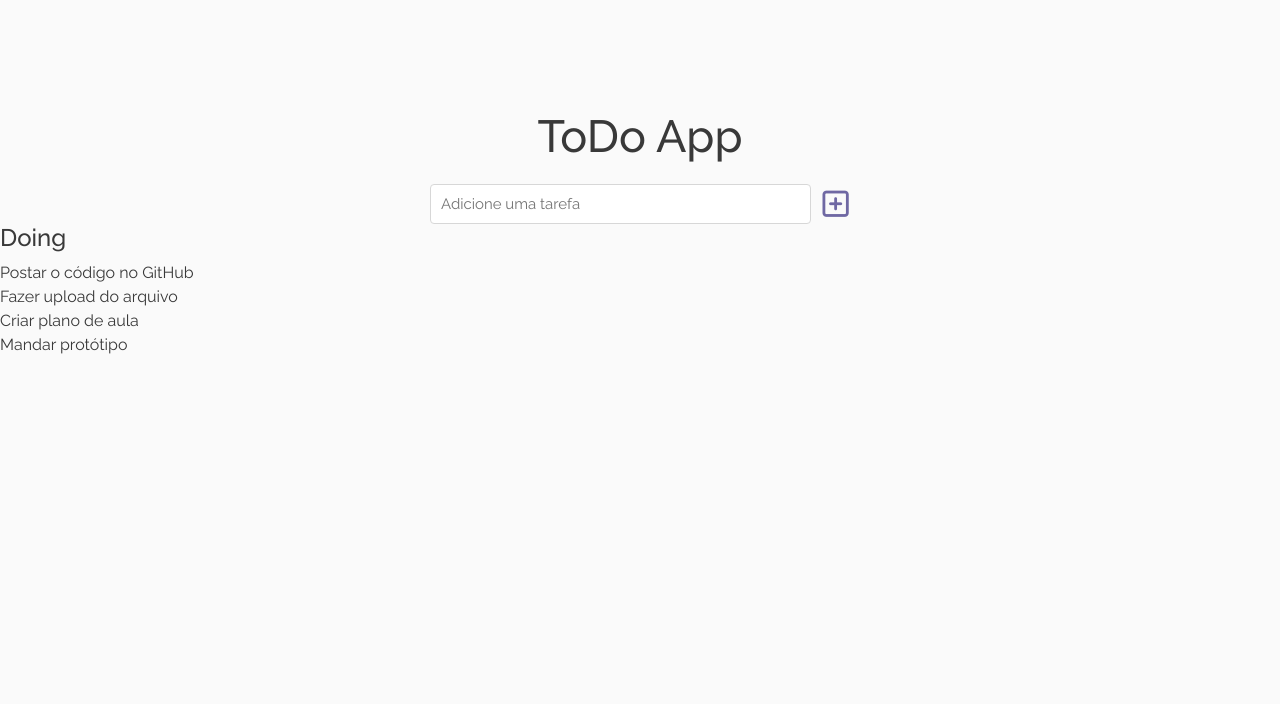
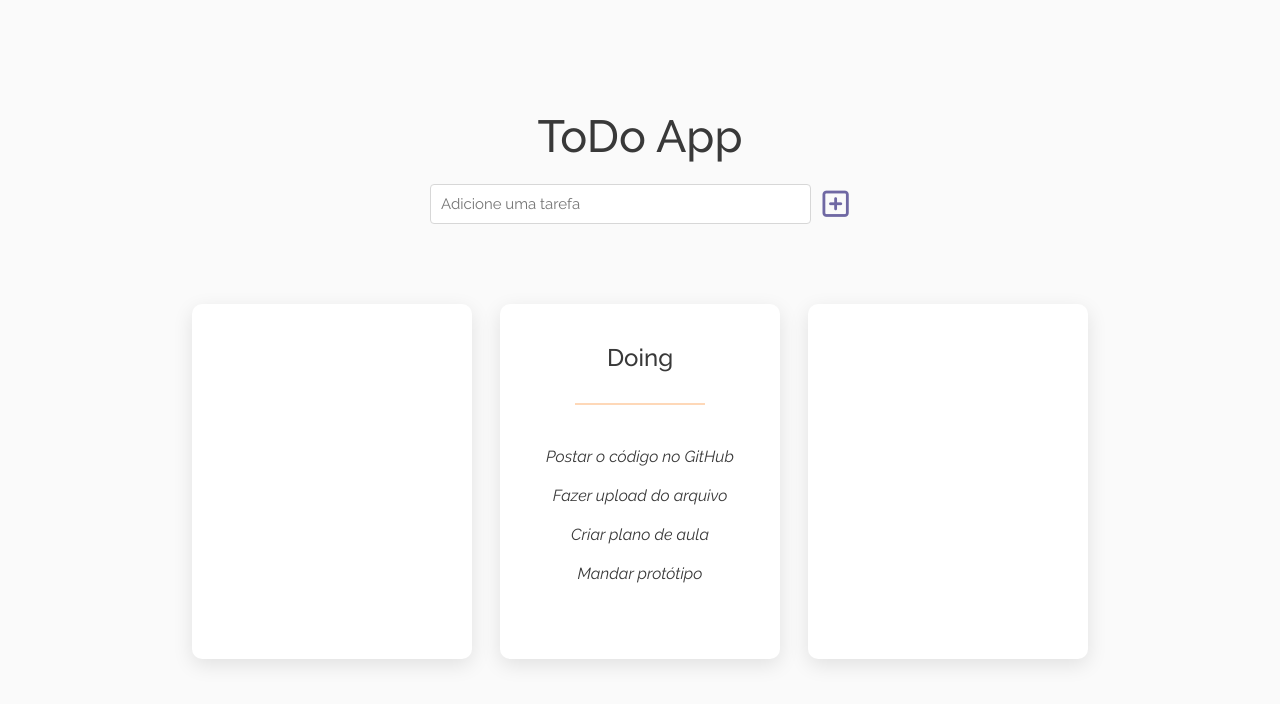
Before and after one commit to gabrielsarubo/todo-list-unectjr, a PHP site: page / in a window 1280 px wide. Shown: the top 704 px of the page. Run offline with PHP 8.4, Linux system fonts and the light colour scheme; some libraries are stand-ins or nearby versions.

Commit message:
Create base styling for the cards

```diff
--- a/assets/css/style.css
+++ b/assets/css/style.css
@@ -46,7 +46,7 @@ h3 { font-size: 1.25rem; }
 h4 { font-size: 1rem; }
 
 h1, h2, h3, h4, h5, h6 {
-    margin-bottom: .5rem;
+    /* margin-bottom: .5rem; */
     font-weight: 500;
     line-height: 1.2;
 }
@@ -107,3 +107,70 @@ div.cabecalho-inner {
 .btn-add-tarefa i {
 	font-size: 30px;
 }
+
+/* Formatacao da secao de cards */
+/* Formatacao do container geral */
+section#container-cards {
+	width: 70%;
+	margin: 80px auto 0 auto;
+	display: flex;
+	justify-content: space-between;
+}
+
+/* Formatacao de geral de todos os cards */
+section#container-cards .cards {
+	width: 280px;
+	height: 355px;
+
+	background-color: white;
+	box-shadow: 0px 6px 20px rgba(0, 0, 0, 0.10);
+	border-radius: 10px;
+}
+
+/* Formatacao da container invisivel que cerca o conteudo do card */
+.cards .inner-card {
+	width: 200px;
+	margin: 20px auto 0 auto;
+}
+
+/* Titulo dos cards */
+.inner-card div.card-titulo {
+	width: 130px;
+	margin: 0 auto;
+	padding: 20px 0;
+	padding-bottom: 30px;
+	border-bottom: 2px solid #393939;
+}
+
+.card-titulo h2 {
+	font-size: 24px;
+	font-weight: 500;
+	text-align: center;
+}
+
+/* Lista e itens da lista */
+ul.card-list-container {
+	margin-top: 40px;
+}
+
+ul.card-list-container li {
+	text-align: center;
+	font-style: italic;
+	list-style: none;
+	margin-bottom: 15px;
+}
+
+/* Card To Do */
+div#card-todo div.card-titulo {
+	border-bottom: 2px solid rgba(255, 47, 99, 0.5);
+}
+
+/* Card Doing */
+div#card-doing div.card-titulo {
+	border-bottom: 2px solid rgba(253, 177, 115, 0.5);
+}
+
+/* Card Done */
+div#card-done div.card-titulo {
+	border-bottom: 2px solid rgba(0, 200, 200, 0.5);
+}
```
